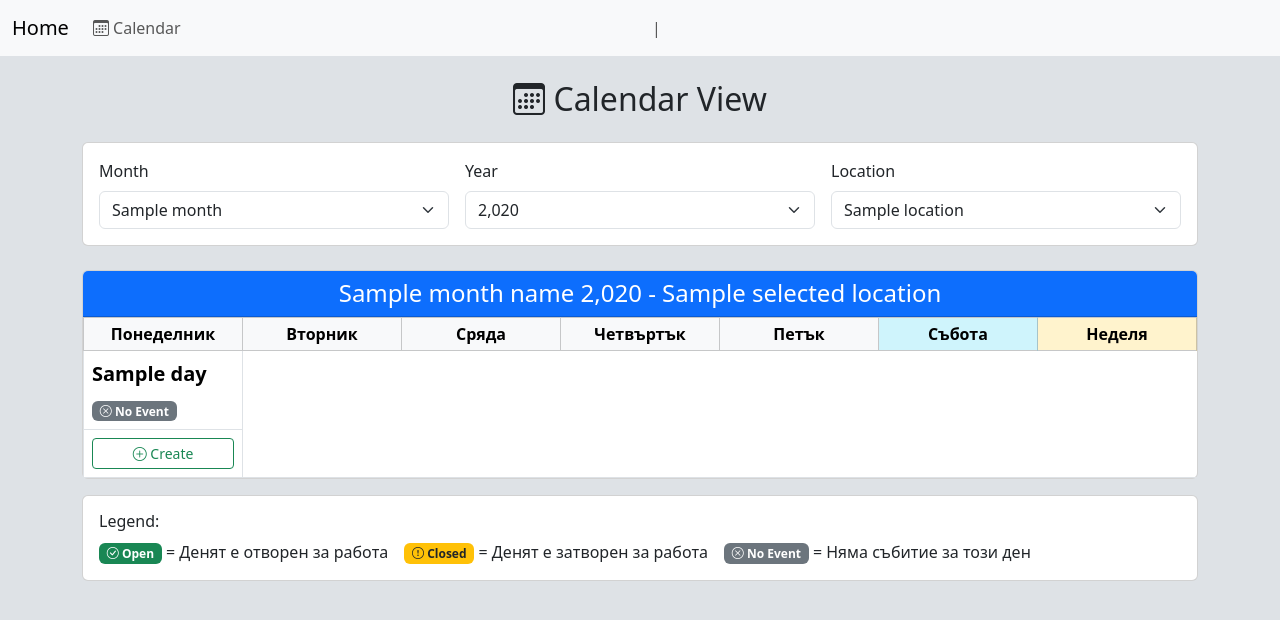
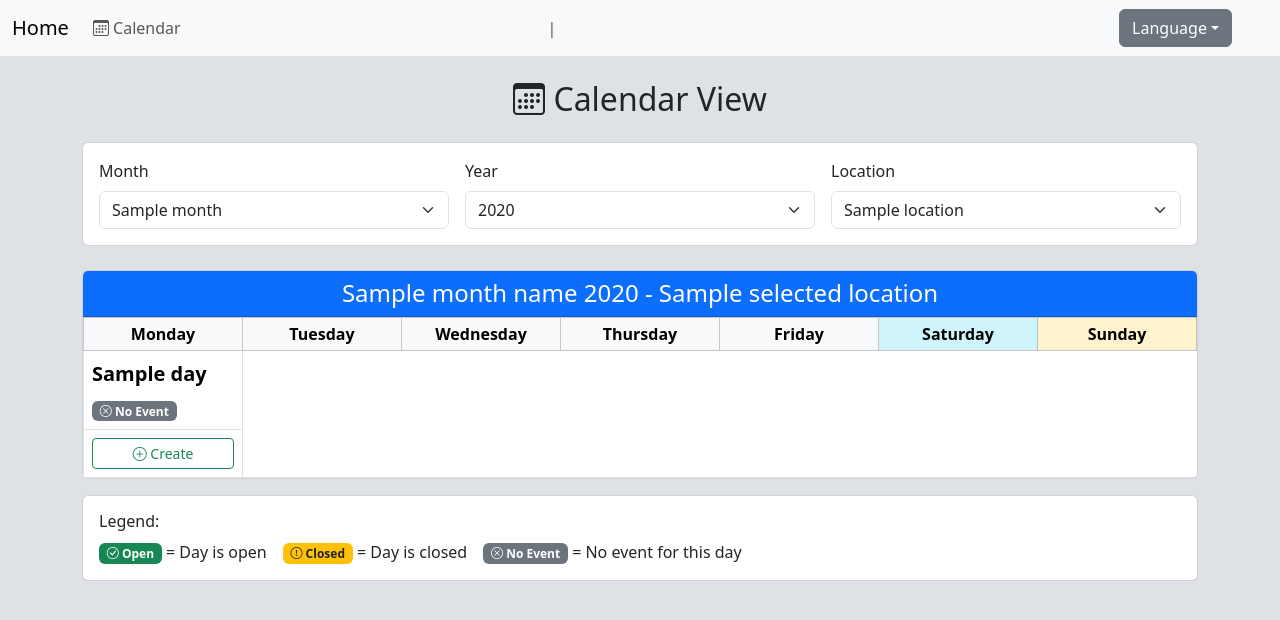
Before and after one commit to georgi-vladimirov/WashDepotPOS_0.3, a Django app: template CarWashPOS/core/templates/core/calendar.html in a window 1280 px wide. Shown: the top 620 px of the page. Run offline with Django 5.2, Linux system fonts and the light colour scheme; tables that the repository leaves empty hold one stand-in row (values such as "Sample post"); the template is opened without the code that fills it: values that come from a table or form of the project are taken from there, most other values are stand-ins (such as "Sample title", 1, 10 or a date in 2020).

Commit message:
Internationalization

```diff
--- a/CarWashPOS/CarWashPOS/settings.py
+++ b/CarWashPOS/CarWashPOS/settings.py
@@ -119,6 +119,8 @@ TIME_ZONE = "UTC"
 
 USE_I18N = True
 
+LOCALE_PATHS = [BASE_DIR / "locale"]
+
 USE_TZ = True
 
 USE_THOUSAND_SEPARATOR = True
--- a/CarWashPOS/CarWashPOS/urls.py
+++ b/CarWashPOS/CarWashPOS/urls.py
@@ -1,25 +1,11 @@
-"""
-URL configuration for CarWashPOS project.
-
-The `urlpatterns` list routes URLs to views. For more information please see:
-    https://docs.djangoproject.com/en/6.0/topics/http/urls/
-Examples:
-Function views
-    1. Add an import:  from my_app import views
-    2. Add a URL to urlpatterns:  path('', views.home, name='home')
-Class-based views
-    1. Add an import:  from other_app.views import Home
-    2. Add a URL to urlpatterns:  path('', Home.as_view(), name='home')
-Including another URLconf
-    1. Import the include() function: from django.urls import include, path
-    2. Add a URL to urlpatterns:  path('blog/', include('blog.urls'))
-"""
-
 from django.contrib import admin
 from django.urls import path, include
+from django.conf.urls.i18n import i18n_patterns
 
 urlpatterns = [
-    path("", include("core.urls")),
+    path("i18n/", include("django.conf.urls.i18n")),
     path("", include("accounts.urls")),
     path("admin/", admin.site.urls),
 ]
+
+urlpatterns += i18n_patterns(path("", include("core.urls")))
--- a/CarWashPOS/core/templates/core/calendar.html
+++ b/CarWashPOS/core/templates/core/calendar.html
@@ -1,58 +1,59 @@
 {% extends "base.html" %}
+
+{% load i18n %}
+{% load l10n %}
 {% load calendar_tags %}
+
 {% block title %}
     Calendar - CarWash POS
 {% endblock title %}
 {% block navbar %}
     {% include "core/navbar.html" %}
+
 {% endblock navbar %}
 {% block content %}
     <div class="container mt-4">
         <div class="row mb-4">
             <div class="col-md-12">
                 <h2 class="text-center mb-4">
-                    <i class="bi bi-calendar3"></i> Calendar View
+                    <i class="bi bi-calendar3"></i> {% translate "Calendar View" %}
                 </h2>
                 <!-- Month/Year/Location Selector -->
                 <div class="card mb-4">
                     <div class="card-body">
                         <form method="get" id="calendarForm" class="row g-3">
                             <div class="col-md-4">
-                                <label for="month" class="form-label">Month</label>
+                                <label for="month" class="form-label">{% translate "Month" %}</label>
                                 <select name="month"
                                         id="month"
                                         class="form-select"
                                         onchange="this.form.submit()">
                                     {% for month_num, month_name in months %}
                                         <option value="{{ month_num }}"
-                                                {% if month_num == selected_month %}selected{% endif %}>
-                                            {{ month_name }}
-                                        </option>
+                                                {% if month_num == selected_month %}selected{% endif %}>{% translate month_name %}</option>
                                     {% endfor %}
                                 </select>
                             </div>
                             <div class="col-md-4">
-                                <label for="year" class="form-label">Year</label>
+                                <label for="year" class="form-label">{% translate "Year" %}</label>
                                 <select name="year"
                                         id="year"
                                         class="form-select"
                                         onchange="this.form.submit()">
                                     {% for year in years %}
-                                        <option value="{{ year }}" {% if year == selected_year %}selected{% endif %}>{{ year }}</option>
+                                        <option value="{{ year }}" {% if year == selected_year %}selected{% endif %}>{{ year|unlocalize }}</option>
                                     {% endfor %}
                                 </select>
                             </div>
                             <div class="col-md-4">
-                                <label for="location" class="form-label">Location</label>
+                                <label for="location" class="form-label">{% translate "Location" %}</label>
                                 <select name="location"
                                         id="location"
                                         class="form-select"
                                         onchange="this.form.submit()">
                                     {% for location in locations %}
                                         <option value="{{ location.pk }}"
-                                                {% if selected_location.pk == location.pk %}selected{% endif %}>
-                                            {{ location.name }}
-                                        </option>
+                                                {% if selected_location.pk == location.pk %}selected{% endif %}>{{ location.name }}</option>
                                     {% endfor %}
                                 </select>
                             </div>
@@ -63,7 +64,7 @@
                 <div class="card">
                     <div class="card-header bg-primary text-white">
                         <h4 class="mb-0 text-center">
-                            {{ month_name }} {{ selected_year }}
+                            {% translate month_name %} {{ selected_year|unlocalize }}
                             {% if selected_location %}- {{ selected_location.name }}{% endif %}
                         </h4>
                     </div>
@@ -72,27 +73,28 @@
                             <table class="table table-bordered mb-0 calendar-table">
                                 <thead class="table-light">
                                     <tr>
-                                        <th class="text-center py-1">Понеделник</th>
-                                        <th class="text-center py-1">Вторник</th>
-                                        <th class="text-center py-1">Сряда</th>
-                                        <th class="text-center py-1">Четвъртък</th>
-                                        <th class="text-center py-1">Петък</th>
-                                        <th class="text-center py-1 table-info">Събота</th>
-                                        <th class="text-center py-1 table-warning">Неделя</th>
+                                        <th class="text-center py-1">{% translate "Monday" %}</th>
+                                        <th class="text-center py-1">{% translate "Tuesday" %}</th>
+                                        <th class="text-center py-1">{% translate "Wednesday" %}</th>
+                                        <th class="text-center py-1">{% translate "Thursday" %}</th>
+                                        <th class="text-center py-1">{% translate "Friday" %}</th>
+                                        <th class="text-center py-1 table-info">{% translate "Saturday" %}</th>
+                                        <th class="text-center py-1 table-warning">{% translate "Sunday" %}</th>
                                     </tr>
                                 </thead>
                                 <tbody>
                                     {% for week in calendar %}
                                         <tr>
                                             {% for day in week %}
-                                                <td class="p-0 calendar-cell {% if day == today.day and selected_month == today.month and selected_year == today.year %}table-primary{% endif %}">
+                                                <td class="p-0 calendar-cell
+                                                           {% if day == today.day and selected_month == today.month and selected_year == today.year %}table-primary{% endif %}">
                                                     {% if day != 0 %}
                                                         <div class="d-flex flex-column h-100">
                                                             <!-- Day Number -->
                                                             <div class="p-2">
                                                                 <strong class="fs-5">{{ day }}</strong>
                                                                 {% if day == today.day and selected_month == today.month and selected_year == today.year %}
-                                                                    <span class="badge bg-info ms-1">Today</span>
+                                                                    <span class="badge bg-info ms-1">{% translate "Today" %}</span>
                                                                 {% endif %}
                                                             </div>
                                                             <!-- Event Info -->
@@ -100,16 +102,16 @@
                                                                 {% if day in events %}
                                                                     {% if events|lookup:day|lookup:"active" %}
                                                                         <span class="badge bg-success">
-                                                                            <i class="bi bi-check-circle"></i> Open
+                                                                            <i class="bi bi-check-circle"></i> {% translate "Open" %}
                                                                         </span>
                                                                     {% else %}
                                                                         <span class="badge bg-warning text-dark">
-                                                                            <i class="bi bi-exclamation-circle"></i> Closed
+                                                                            <i class="bi bi-exclamation-circle"></i> {% translate "Closed" %}
                                                                         </span>
                                                                     {% endif %}
                                                                 {% else %}
                                                                     <span class="badge bg-secondary">
-                                                                        <i class="bi bi-x-circle"></i> No Event
+                                                                        <i class="bi bi-x-circle"></i> {% translate "No Event" %}
                                                                     </span>
                                                                 {% endif %}
                                                             </div>
@@ -118,12 +120,12 @@
                                                                 {% if day in events %}
                                                                     <button class="btn btn-sm btn-outline-primary w-100"
                                                                             onclick="selectDate('{{ events|lookup:day|lookup:'date'|date:'Y-m-d' }}', '{{ events|lookup:day|lookup:'id' }}')">
-                                                                        <i class="bi bi-box-arrow-in-right"></i> Select
+                                                                        <i class="bi bi-box-arrow-in-right"></i>{% translate "Select" %}
                                                                     </button>
                                                                 {% else %}
                                                                     <button class="btn btn-sm btn-outline-success w-100"
                                                                             onclick="createCalendarEvent('{{ selected_year }}-{{ selected_month|stringformat:'02d' }}-{{ day|stringformat:'02d' }}', '{{ selected_location.pk }}')">
-                                                                        <i class="bi bi-plus-circle"></i> Create
+                                                                        <i class="bi bi-plus-circle"></i> {% translate "Create" %}
                                                                     </button>
                                                                 {% endif %}
                                                             </div>
@@ -143,9 +145,9 @@
                     <div class="card-body">
                         <h6 class="card-title">Legend:</h6>
                         <div class="d-flex flex-wrap gap-3">
-                            <span><span class="badge bg-success"><i class="bi bi-check-circle"></i> Open</span> = Денят е отворен за работа</span>
-                            <span><span class="badge bg-warning text-dark"><i class="bi bi-exclamation-circle"></i> Closed</span> = Денят е затворен за работа</span>
-                            <span><span class="badge bg-secondary"><i class="bi bi-x-circle"></i> No Event</span> = Няма събитие за този ден</span>
+                            <span><span class="badge bg-success"><i class="bi bi-check-circle"></i> {% translate "Open" %}</span> = {% translate "Day is open" %}</span>
+                            <span><span class="badge bg-warning text-dark"><i class="bi bi-exclamation-circle"></i> {% translate "Closed" %}</span> = {% translate "Day is closed" %}</span>
+                            <span><span class="badge bg-secondary"><i class="bi bi-x-circle"></i> {% translate "No Event" %}</span> = {% translate "No event for this day" %}</span>
                         </div>
                     </div>
                 </div>
--- a/CarWashPOS/core/templates/core/navbar.html
+++ b/CarWashPOS/core/templates/core/navbar.html
@@ -62,4 +67,26 @@
   <div class="container-fluid">
     <span class="navbar-text">{{ request.session.location }} | {{ request.session.date }}</span>
   </div>
+  <div class="dropdown mx-5">
+    <a class="btn btn-secondary dropdown-toggle"
+       href="#"
+       role="button"
+       data-bs-toggle="dropdown"
+       aria-expanded="false">{% translate "Language" %}</a>
+    <ul class="dropdown-menu">
+      {% get_current_language as LANGUAGE_CODE %}
+      {% get_available_languages as LANGUAGES %}
+      {% get_language_info_list for LANGUAGES as languages %}
+      {% for lang in languages %}
+        <li>
+          <form action="{% url 'set_language' %}" method="post">
+            {% csrf_token %}
+            <input type="hidden" name="language" value="{{ lang.code }}">
+            <input type="hidden" name="next" value="{{ request.get_full_path }}">
+            <button type="submit" class="dropdown-item">{{ lang.name_local }}</button>
+          </form>
+        </li>
+      {% endfor %}
+    </ul>
+  </div>
 </nav>
```
Also changed, not shown: other parts of CarWashPOS/core/templates/core/navbar.html (+20 -15 lines), CarWashPOS/locale/bg/LC_MESSAGES/django.po, CarWashPOS/locale/en/LC_MESSAGES/django.po, 3 other files.
